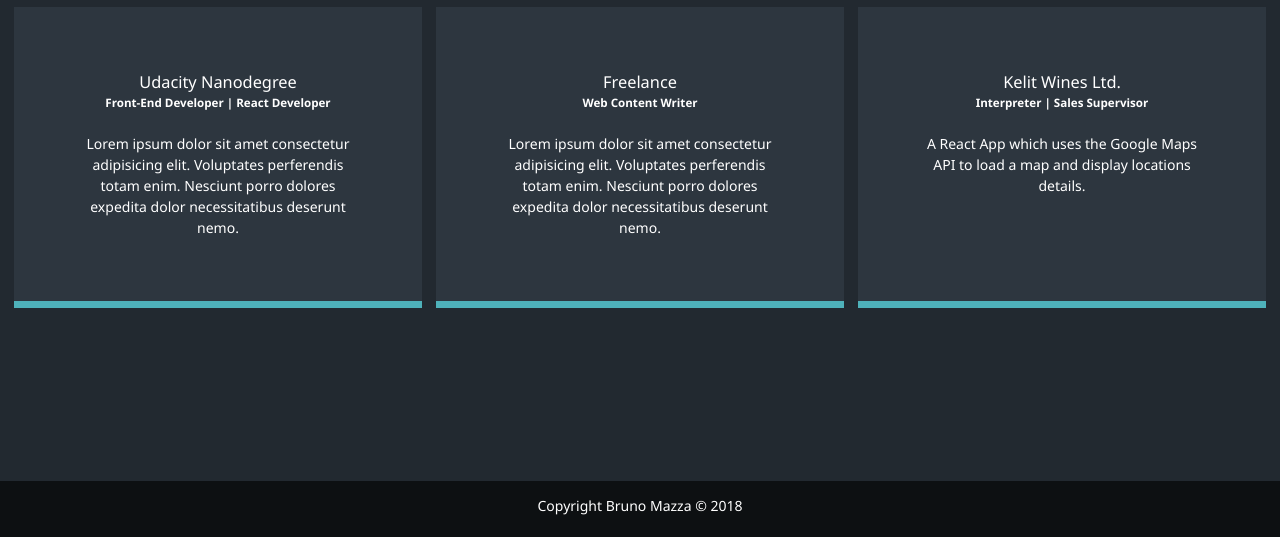
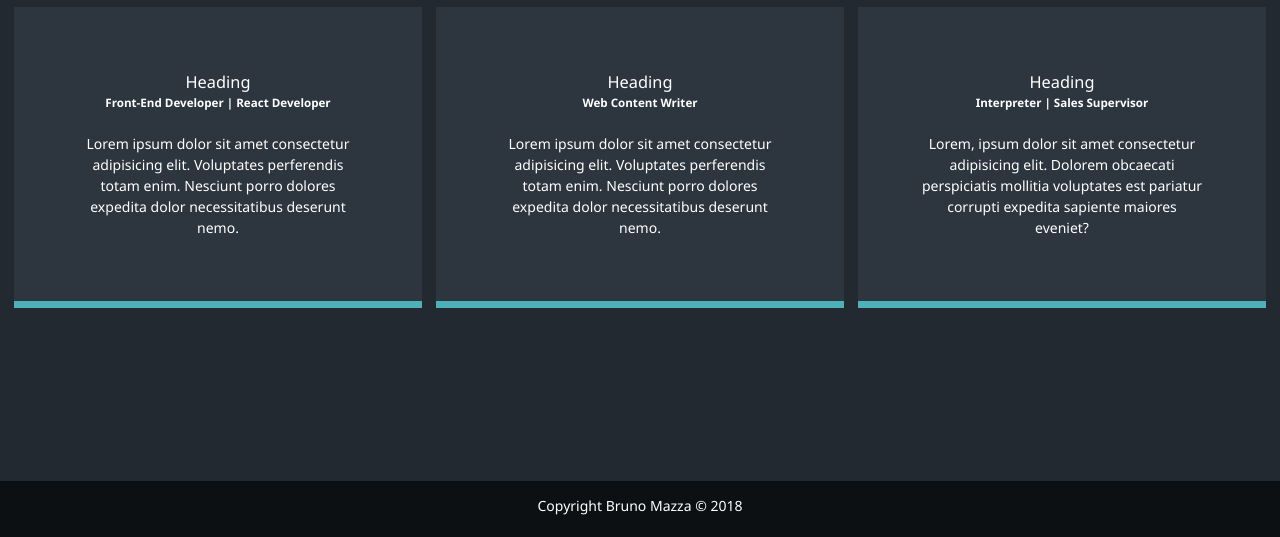
Before and after one commit to DownTheMatrix/responsive-portfolio-website, a website: page dist/about.html in a window 1280 px wide. Shown: the part 263-800 px from the top of the page. Drawn offline with Linux system fonts and the light colour scheme.

Commit message:
Remove heading text

```diff
--- a/dist/about.html
+++ b/dist/about.html
@@ -66,7 +66,7 @@
 
             <!-- Work -->
             <div class="job job-1">
-                <h3>Udacity Nanodegree</h3>
+                <h3>Heading</h3>
                 <h5>Front-End Developer | React Developer</h5>
                 <br />
                 <p>Lorem ipsum dolor sit amet consectetur adipisicing elit. Voluptates perferendis totam enim. Nesciunt
@@ -75,7 +75,7 @@
             </div>
 
             <div class="job job-2">
-                <h3>Freelance</h3>
+                <h3>Heading</h3>
                 <h5>Web Content Writer</h5>
                 <br />
                 <p>Lorem ipsum dolor sit amet consectetur adipisicing elit. Voluptates perferendis totam enim. Nesciunt
@@ -84,10 +84,10 @@
             </div>
 
             <div class="job job-3">
-                <h3>Kelit Wines Ltd.</h3>
+                <h3>Heading</h3>
                 <h5>Interpreter | Sales Supervisor</h5>
                 <br />
-                <p>A React App which uses the Google Maps API to load a map and display locations details.</p>
+                <p>Lorem, ipsum dolor sit amet consectetur adipisicing elit. Dolorem obcaecati perspiciatis mollitia voluptates est pariatur corrupti expedita sapiente maiores eveniet?</p>
             </div>
         </div>
     </main>
```
